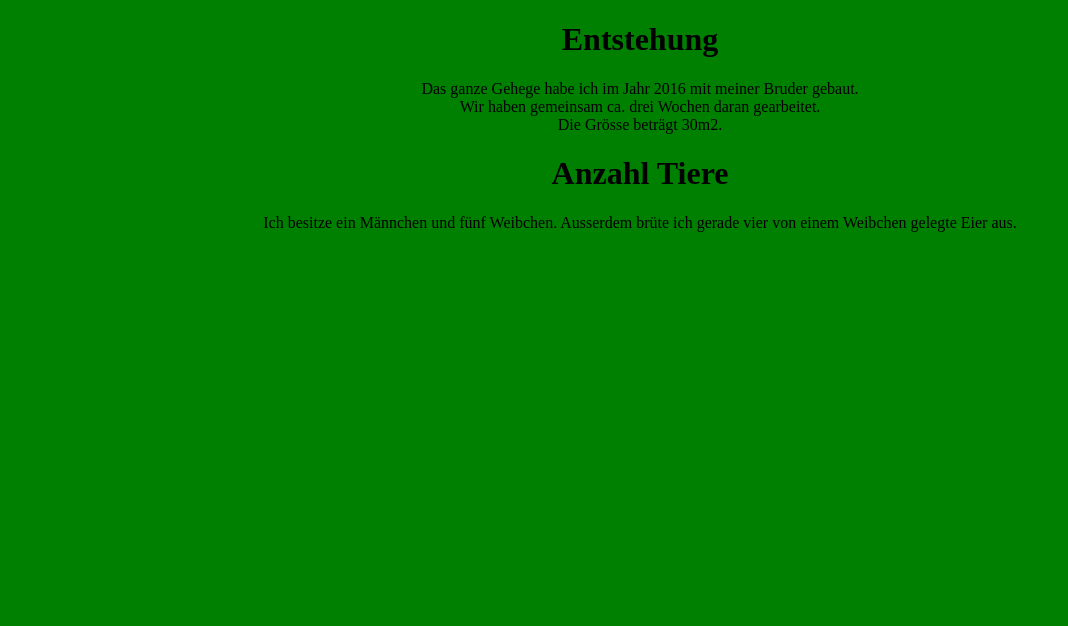
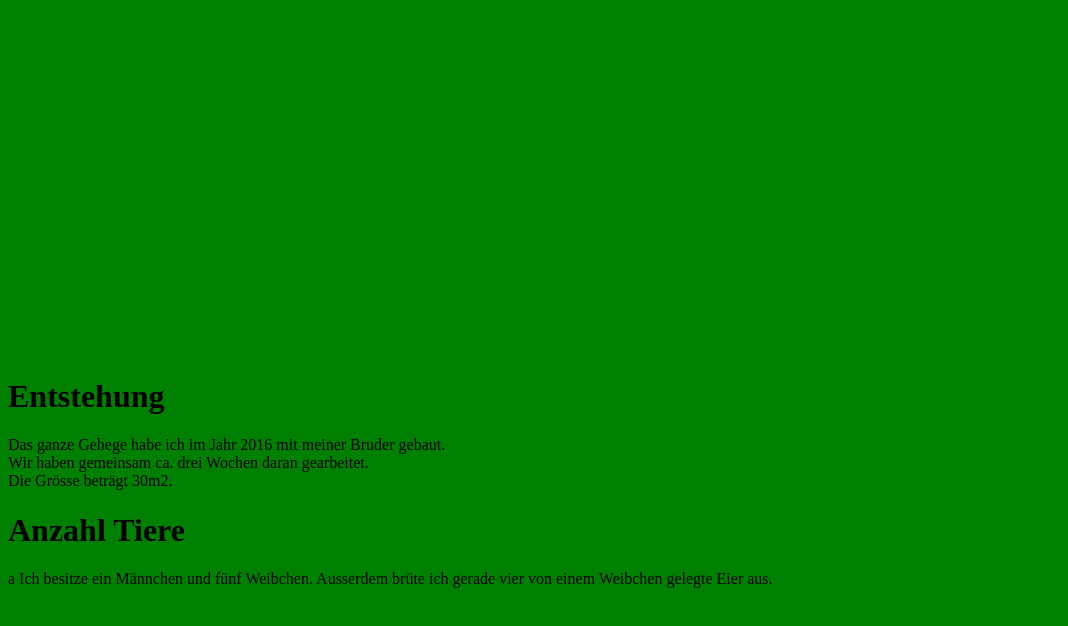
Before and after one commit to RaphaelSteger/Projekte_1_Semester_2025, a plain HTML site: page index.html in a window 1280 px wide. Shown: the whole page, without its empty margins (0-1068 px from the left). Drawn offline with Linux system fonts and the light colour scheme.

Commit message:
etwas weiter

```diff
--- a/index.html
+++ b/index.html
@@ -15,6 +15,7 @@
     Die Grösse beträgt 30m2.
     <br>
     <h1>Anzahl Tiere</h1>
+    a
     Ich besitze ein Männchen und fünf Weibchen. Ausserdem brüte ich gerade vier von einem Weibchen gelegte Eier aus.
 </body>
 </html>
--- a/styles.css
+++ b/styles.css
@@ -1,7 +1,8 @@
 body {
-    margin: 0;
+
+    margin-top: 10cm;
     background: rgb(0, 128, 0);
-    text-align: center;
+    text-align: left;
 
 
 
```
